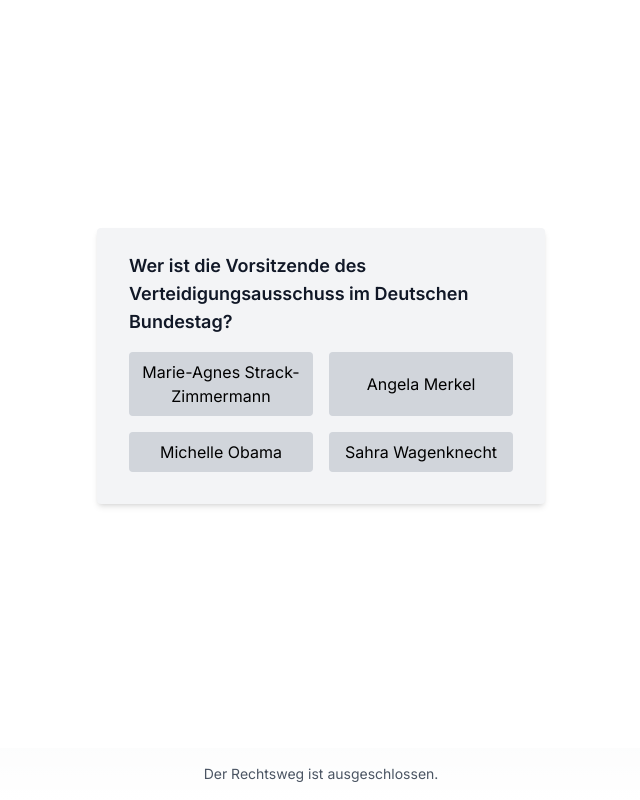
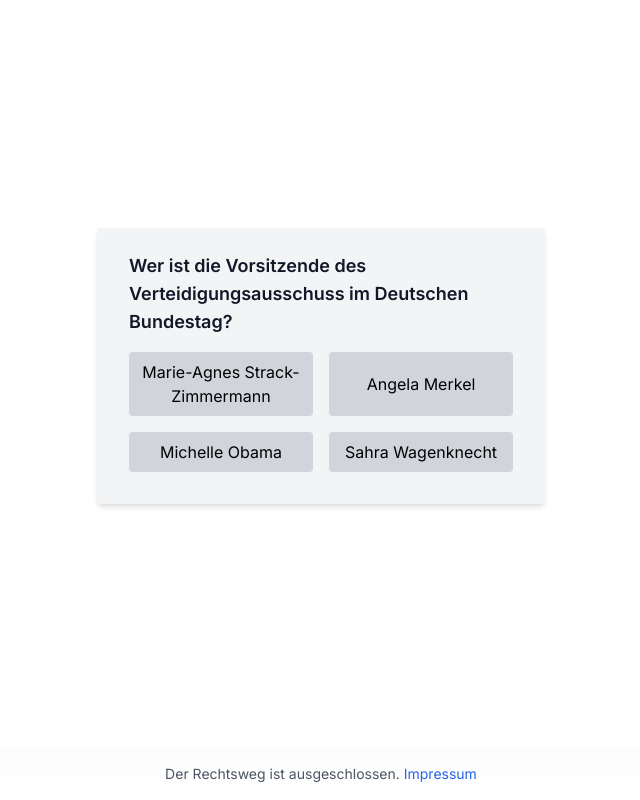
Before and after one commit to Thrasolt/fdp-quiz, a Next.js app: page / in a window 1280 px wide. Both pictures are taken after a click on the button "Start". Shown: the whole page, without its empty margins (319-959 px from the left). Built offline with nearby package versions, Linux system fonts and the light colour scheme.

Commit message:
feat: add imprint, result list and effects

```diff
--- /dev/null
+++ b/app/Footer.jsx
@@ -0,0 +1,10 @@
+import React from "react";
+
+export const Footer = () => {
+    return (
+        <footer className="text-center text-sm text-gray-600 py-4">
+            Der Rechtsweg ist ausgeschlossen. <a href="https://www.fdp-grevenbroich.de/impressum"
+                                                 className="text-blue-600 hover:text-blue-800 visited:text-purple-600">Impressum</a>
+        </footer>
+    )
+}
--- /dev/null
+++ b/app/Introduction.jsx
@@ -0,0 +1,22 @@
+'use client'
+
+import React from "react";
+import {Footer} from "@/app/Footer";
+
+export const Introduction = ({startQuiz}) => {
+    return (
+            <div className="flex-grow flex items-center justify-center bg-white p-4">
+                <div className="text-center p-4 bg-gray-100 rounded-lg shadow-xl">
+                    <div className="text-2xl font-bold mb-2 text-gray-900">Willkommen zum Europa-Quiz der FDP
+                        Grevenbroich!
+                    </div>
+                    <p className="text-lg text-gray-800 mb-4">Testen Sie Ihr Wissen mit unserem Quiz und gewinnen Sie
+                        tolle Preise. Drücken Sie 'Start' um zu beginnen.</p>
+                    <button onClick={startQuiz}
+                            className="bg-blue-500 hover:bg-blue-700 text-white font-bold py-2 px-4 rounded focus:outline-none focus:shadow-outline">
+                        Start
+                    </button>
+                </div>
+            </div>
+    )
+}
--- a/app/Quiz.jsx
+++ b/app/Quiz.jsx
@@ -1,5 +1,3 @@
-'use client'
-
 import React, { useState, useEffect } from 'react';
 import { questions as importedQuestions } from './questions';
 import { mustQuestions } from './mustQuestions';
@@ -15,90 +13,80 @@ function shuffleArray(array) {
     return array;
 }
 
-export default function Quiz() {
+export default function Quiz({ finishQuiz, updateCorrectAnswers, trackAnswer }) {
     const [questions, setQuestions] = useState([]);
     const [currentQuestionIndex, setCurrentQuestionIndex] = useState(0);
     const [correctAnswersCount, setCorrectAnswersCount] = useState(0);
     const [questionsAnsweredCount, setQuestionsAnsweredCount] = useState(0);
-    const [showResults, setShowResults] = useState(false);
-    const [quizStarted, setQuizStarted] = useState(false);
+    const [selectedOption, setSelectedOption] = useState(null);
+    const [blink, setBlink] = useState({ color: '', key: null });
 
     useEffect(() => {
         const shuffledQuestions = shuffleArray([...importedQuestions]);
         const selectedRegularQuestions = shuffledQuestions.slice(0, 6 - mustQuestions.length);
         const combinedQuestions = [...mustQuestions, ...selectedRegularQuestions];
-        setQuestions(shuffleArray(combinedQuestions));  // Ensure randomness
+        setQuestions(shuffleArray(combinedQuestions));
     }, []);
 
-    const handleAnswer = (option) => {
+    const handleAnswer = (option, optionKey) => {
+        const correctAnswer = questions[currentQuestionIndex].answer;
+        const isCorrect = option === correctAnswer;
+        setSelectedOption(optionKey);
         setQuestionsAnsweredCount(questionsAnsweredCount + 1);
-        if (option === question.answer) {
-            setCorrectAnswersCount(correctAnswersCount + 1);
-        }
+        if (isCorrect) {
+            const newCorrectAnswersCount = correctAnswersCount + 1;
+            setCorrectAnswersCount(newCorrectAnswersCount);
+            updateCorrectAnswers(newCorrectAnswersCount);
+            setBlink({ color: 'green', key: optionKey });
+            trackAnswer(questions[currentQuestionIndex].question, option, true);
+
+            setTimeout(() => {
                 if (questionsAnsweredCount + 1 === 6) {
-            setShowResults(true);
+                    finishQuiz(true);
                 } else {
                     setCurrentQuestionIndex((currentQuestionIndex + 1) % questions.length);
+                    setBlink({ color: '', key: null });
                 }
-    };
+            }, 1000);
+        } else {
+            setBlink({ color: 'red', key: optionKey });
+            trackAnswer(questions[currentQuestionIndex].question, option, false);
+            setTimeout(() => {
+                const correctKey = questions[currentQuestionIndex].options.indexOf(correctAnswer);
+                setBlink({ color: 'green', key: correctKey });
 
-    const startQuiz = () => {
-        setQuizStarted(true);
+                setTimeout(() => {
+                    if (questionsAnsweredCount + 1 === 6) {
+                        finishQuiz(true);
+                    } else {
+                        setCurrentQuestionIndex((currentQuestionIndex + 1) % questions.length);
+                        setBlink({ color: '', key: null });
+                    }
+                }, 1000);
+            }, 1000);
+        }
     };
 
     const question = questions[currentQuestionIndex] || {};
 
-    if (!quizStarted) {
     return (
-            <div className="flex flex-col h-screen justify-between">
         <div className="flex-grow flex items-center justify-center bg-white p-4">
-                    <div className="text-center p-4 bg-gray-100 rounded-lg shadow-xl">
-                        <div className="text-2xl font-bold mb-2 text-gray-900">Willkommen zum Europa-Quiz der FDP Grevenbroich!</div>
-                        <p className="text-lg text-gray-800 mb-4">Testen Sie Ihr Wissen mit unserem Quiz und gewinnen Sie tolle Preise. Drücken Sie 'Start' um zu beginnen.</p>
-                        <button onClick={startQuiz} className="bg-blue-500 hover:bg-blue-700 text-white font-bold py-2 px-4 rounded focus:outline-none focus:shadow-outline">
-                            Start
-                        </button>
-                    </div>
-                </div>
-                <footer className="text-center text-sm text-gray-600 py-4">
-                    Der Rechtsweg ist ausgeschlossen.
-                </footer>
-            </div>
-        );
-    }
-
-    return (
-        <div className="flex flex-col h-screen justify-between">
-            <div className="flex-grow flex items-center justify-center bg-white p-4">
-                {showResults ? (
-                    <div className="text-center p-4 bg-gray-100 rounded-lg shadow-xl">
-                        <div className="text-2xl font-bold mb-2 text-gray-900">Quiz Beendet</div>
-                        <div className="text-lg mb-3 text-gray-900">Sie haben 6 Fragen beantwortet und {correctAnswersCount} richtig.</div>
-                        {correctAnswersCount >= 3 ? (
-                            <div className="text-green-600 font-semibold">Glückwunsch! Sie haben das Quiz gewonnen!</div>
-                        ) : (
-                            <div className="text-red-600 font-semibold">Sie benötigen mindestens 3 richtige Antworten zum Gewinnen. Versuchen Sie es erneut!</div>
-                        )}
-                    </div>
-                ) : (
             <div className="bg-gray-100 shadow-md rounded px-8 pt-6 pb-8 mb-4 w-full max-w-md">
                 <div className="mb-4">
                     <div className="text-lg font-semibold text-gray-900">{question.question}</div>
                 </div>
                 <div className="grid grid-cols-2 gap-4">
-                            {question.options?.map(option => (
-                                <button key={option} onClick={() => handleAnswer(option)}
-                                        className="bg-gray-300 hover:bg-gray-400 rounded p-2 text-black focus:outline-none transition duration-150 ease-in-out">
+                    {question.options?.map((option, index) => (
+                        <button key={index} onClick={() => handleAnswer(option, index)}
+                                className={`bg-gray-300 hover:bg-gray-400 rounded p-2 text-black focus:outline-none transition duration-150 ease-in-out
+                                ${blink.key === index ? (blink.color === 'green' ? 'animate-blink-green' : 'animate-blink-red') : ''}`}>
                             {option}
                         </button>
                     ))}
                 </div>
             </div>
-                )}
-            </div>
-            <footer className="text-center text-sm text-gray-600 py-4">
-                Der Rechtsweg ist ausgeschlossen.
-            </footer>
         </div>
     );
 }
+
+// Add CSS for blinking animations in your global styles or a CSS module
--- /dev/null
+++ b/app/QuizContainer.jsx
@@ -0,0 +1,40 @@
+'use client'
+import React, { useState, useEffect } from 'react';
+import {Introduction} from "@/app/Introduction";
+import {Footer} from "@/app/Footer";
+import Quiz from "@/app/Quiz";
+import {ResultReport} from "@/app/ResultReport";
+import {questions} from "@/app/questions";
+
+export default function QuizContainer() {
+
+    const [quizStarted, setQuizStarted] = useState(false);
+    const [showResults, setShowResults] = useState(false);
+    const [correctAnswersCount, setCorrectAnswersCount] = useState(0);
+    const [userAnswers, setUserAnswers] = useState([]);
+
+    const trackAnswer = (question, option, answeredCorrectly) => {
+        setUserAnswers([...userAnswers, { question, option, answeredCorrectly }]);
+    }
+
+
+    const startQuiz = () => {
+        setQuizStarted(true);
+    };
+
+    const finishQuiz = (show) => {
+        setShowResults(show);
+    };
+
+    if (!quizStarted) {
+        return <Introduction startQuiz={startQuiz}/>
+    }
+
+    if (showResults) {
+        return <ResultReport correctAnswersCount={correctAnswersCount} answers={userAnswers}/>;
+    }
+
+    return (
+        <Quiz finishQuiz={finishQuiz} updateCorrectAnswers={setCorrectAnswersCount} trackAnswer={trackAnswer}/>
+    );
+}
--- /dev/null
+++ b/app/ResultReport.jsx
@@ -0,0 +1,40 @@
+'use client'
+
+import React from "react";
+
+export const ResultReport = ({ correctAnswersCount, answers }) => {
+    return (
+        <div className="flex-grow flex items-center justify-center bg-white p-4">
+            <div className="text-center p-4 bg-gray-200 rounded-lg shadow-xl">
+                <div className="text-2xl font-bold mb-2 text-gray-900">Quiz Beendet</div>
+                <div className="text-lg mb-3 text-gray-900">Sie haben 6 Fragen beantwortet und {correctAnswersCount} richtig.</div>
+                {correctAnswersCount >= 3 ? (
+                    <div className="text-green-900 font-bold">Glückwunsch! Sie haben das Quiz gewonnen!</div>
+                ) : (
+                    <div className="text-red-900 font-bold">Sie benötigen mindestens 3 richtige Antworten zum Gewinnen. Versuchen Sie es erneut!</div>
+                )}
+                <div className="mt-4">
+                    <div className="text-lg font-bold mb-2 text-gray-900">Fragen Übersicht:</div>
+                    <table className="mx-auto w-full max-w-xl">
+                        <thead>
+                        <tr className="text-left border-b-2 border-gray-400">
+                            <th className="pb-2 px-2 text-gray-900">Frage</th>
+                            <th className="pb-2 px-2 text-gray-900">Ihre Antwort</th>
+                            <th className="pb-2 px-2 text-gray-900">Richtig?</th>
+                        </tr>
+                        </thead>
+                        <tbody>
+                        {answers.map((question, index) => (
+                            <tr key={index} className={`${question.answeredCorrectly ? 'bg-green-600' : 'bg-red-600'} text-white`}>
+                                <td className="py-1 px-2">{question.question}</td>
+                                <td className="py-1 px-2">{question.option}</td>
+                                <td className="py-1 px-2">{question.answeredCorrectly ? 'Ja' : 'Nein'}</td>
+                            </tr>
+                        ))}
+                        </tbody>
+                    </table>
+                </div>
+            </div>
+        </div>
+    );
+}
--- a/app/mustQuestions.js
+++ b/app/mustQuestions.js
@@ -1,5 +1,6 @@
 export const mustQuestions = [
     {
+        id: 19,
         question: "Wer ist die Spitzenkandidatin der FDP zur Europawahl?",
         answer: "Marie-Agnes Strack-Zimmermann",
         options: [
@@ -7,6 +8,7 @@ export const mustQuestions = [
         ]
     },
     {
+        id: 20,
         question: "Wer ist die Vorsitzende des Verteidigungsausschuss im Deutschen Bundestag?",
         answer: "Marie-Agnes Strack-Zimmermann",
         options: [
@@ -14,6 +16,7 @@ export const mustQuestions = [
         ]
     },
     {
+        id: 21,
         question: "Wer ist die bekannteste FDP Politikerin in Deutschland?",
         answer: "Marie-Agnes Strack-Zimmermann",
         options: [
--- a/app/page.js
+++ b/app/page.js
@@ -1,6 +1,8 @@
 // pages/index.js
 import Head from 'next/head';
-import Quiz from '../app/Quiz';
+import QuizContainer from './QuizContainer';
+import {Footer} from "@/app/Footer";
+import React from "react";
 
 export default function Home() {
   return (
@@ -8,7 +10,10 @@ export default function Home() {
         <Head>
           <title>Quiz App</title>
         </Head>
-        <Quiz />
+          <div className="flex flex-col h-screen justify-between">
+            <QuizContainer />
+            <Footer />
+          </div>
       </div>
   );
 }
--- a/app/questions.js
+++ b/app/questions.js
@@ -1,90 +1,106 @@
 export const questions = [
         {
+            id: 1,
             question: "Wie viele Mitgliedstaaten hat die Europäische Union vor der Europawahl 2024?",
             options: ["25 Mitgliedstaaten", "27 Mitgliedstaaten", "30 Mitgliedstaaten"],
             answer: "27 Mitgliedstaaten"
         },
         {
+            id: 2,
             question: "Welches Land hat den größten Bevölkerungsanteil in der EU?",
             options: ["Frankreich", "Italien", "Deutschland"],
             answer: "Deutschland"
         },
         {
+            id: 3,
             question: "In welchem Jahr wurde der Euro als Bargeld eingeführt?",
             options: ["2000", "2002", "2004"],
             answer: "2002"
         },
         {
+            id: 4,
             question: "Wie oft wählen die Bürger der EU das Europäische Parlament?",
             options: ["Alle vier Jahre", "Alle fünf Jahre", "Alle sechs Jahre"],
             answer: "Alle fünf Jahre"
         },
         {
+            id: 5,
             question: "Welche Stadt ist der Hauptsitz des Europäischen Parlaments?",
             options: ["Brüssel", "Luxemburg", "Straßburg"],
             answer: "Straßburg"
         },
         {
+            id: 6,
             question: "Welches Land ist der neueste Mitgliedstaat der EU vor 2024?",
             options: ["Kroatien", "Bulgarien", "Rumänien"],
             answer: "Kroatien"
         },
         {
+            id: 7,
             question: "Welche Farbe hat die Flagge der Europäischen Union?",
             options: ["Rot", "Blau", "Grün"],
             answer: "Blau"
         },
         {
+            id: 8,
             question: "Wie viele Sterne sind auf der Flagge der EU?",
             options: ["10 Sterne", "12 Sterne", "15 Sterne"],
             answer: "12 Sterne"
         },
         {
+            id: 9,
             question: "Welches EU-Land hat die meisten Europaparlamentarier?",
             options: ["Italien", "Frankreich", "Deutschland"],
             answer: "Deutschland"
         },
-        {
+        {   id: 10,
             question: "Wer wählt den Präsidenten der Europäischen Kommission?",
             options: ["Das Europäische Parlament", "Die Europäische Kommission", "Der Europarat"],
             answer: "Das Europäische Parlament"
         },
         {
+            id: 11,
             question: "Wie viele Standorte hat das Parlament der Europäischen Union?",
             options: ["Zwei", "Drei", "Vier"],
             answer: "Drei"
         },
         {
+            id: 12,
             question: "Welche zwei Städte sind neben Straßburg Hauptorte für Plenartagungen des Europäischen Parlaments?",
             options: ["Brüssel und Luxemburg", "Brüssel und Genf", "Luxemburg und Lyon"],
             answer: "Brüssel und Luxemburg"
         },
         {
+            id: 13,
             question: "Wie viele Länder sind im Euro-Währungsgebiet?",
             options: ["15 Länder", "19 Länder", "21 Länder"],
             answer: "19 Länder"
         },
         {
+            id: 14,
             question: "Würde die Europäische Union sich selbst aufnehmen?",
             options: ["Ja", "Nein", "Vielleicht"],
             answer: "Nein"
         },
-        {
+        {   id: 15,
             question: "Wie lautet das Motto der Europäischen Union?",
             options: ["Einigkeit und Recht und Freiheit", "In Vielfalt geeint", "Freiheit, Gleichheit, Brüderlichkeit"],
             answer: "In Vielfalt geeint"
         },
         {
+            id: 16,
             question: "Welche Stadt ist Sitz der Europäischen Zentralbank?",
             options: ["Berlin", "Frankfurt am Main", "München"],
             answer: "Frankfurt am Main"
         },
         {
+            id: 17,
             question: "Welches ist das größte Land in der EU nach Fläche?",
             options: ["Deutschland", "Spanien", "Frankreich"],
             answer: "Frankreich"
         },
         {
+            id: 18,
             question: "Wie groß ist die Wirtschaft der Eurozone im Vergleich zu den USA?",
             options: ["Etwa gleich groß", "Circa halb so groß", "Doppelt so groß"],
             answer: "Circa halb so groß"
```
Also changed, not shown: app/globals.css (+16 -0 lines). Lines whose indentation alone changed are shown as unchanged.
